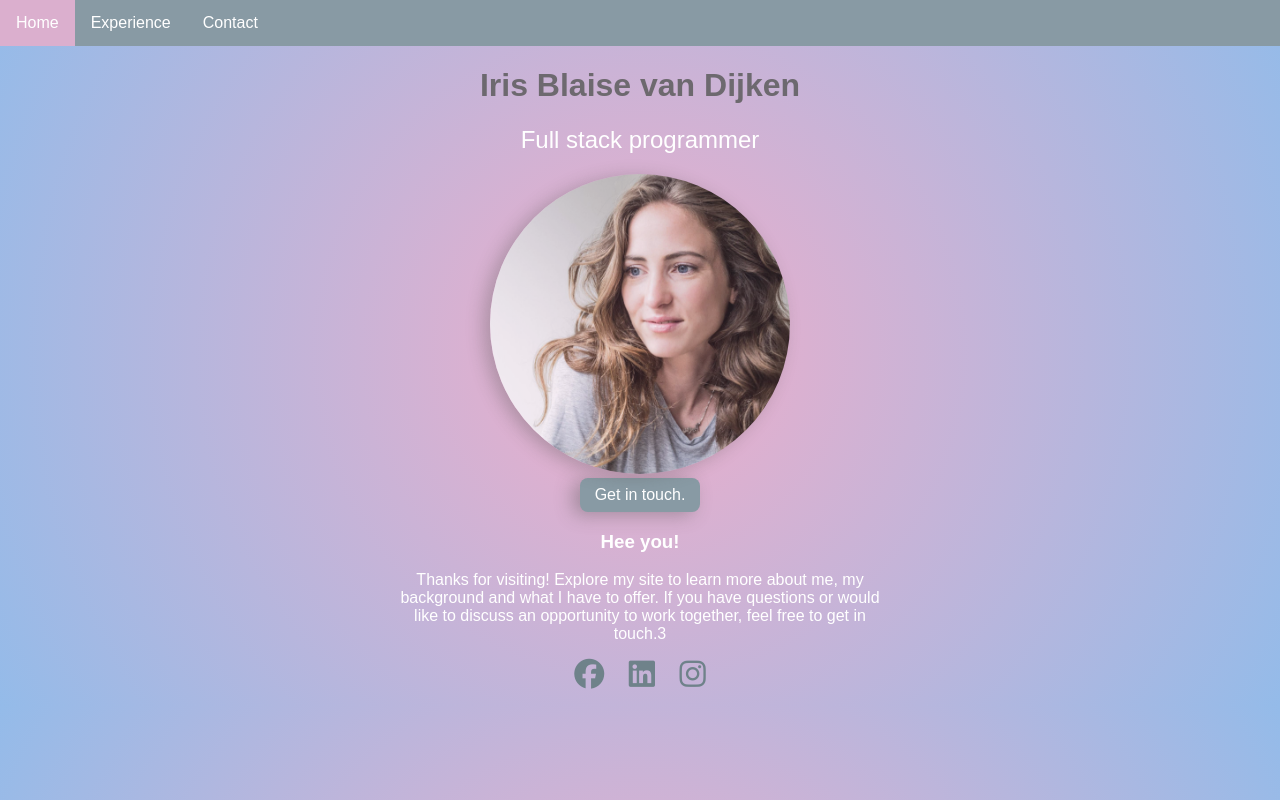
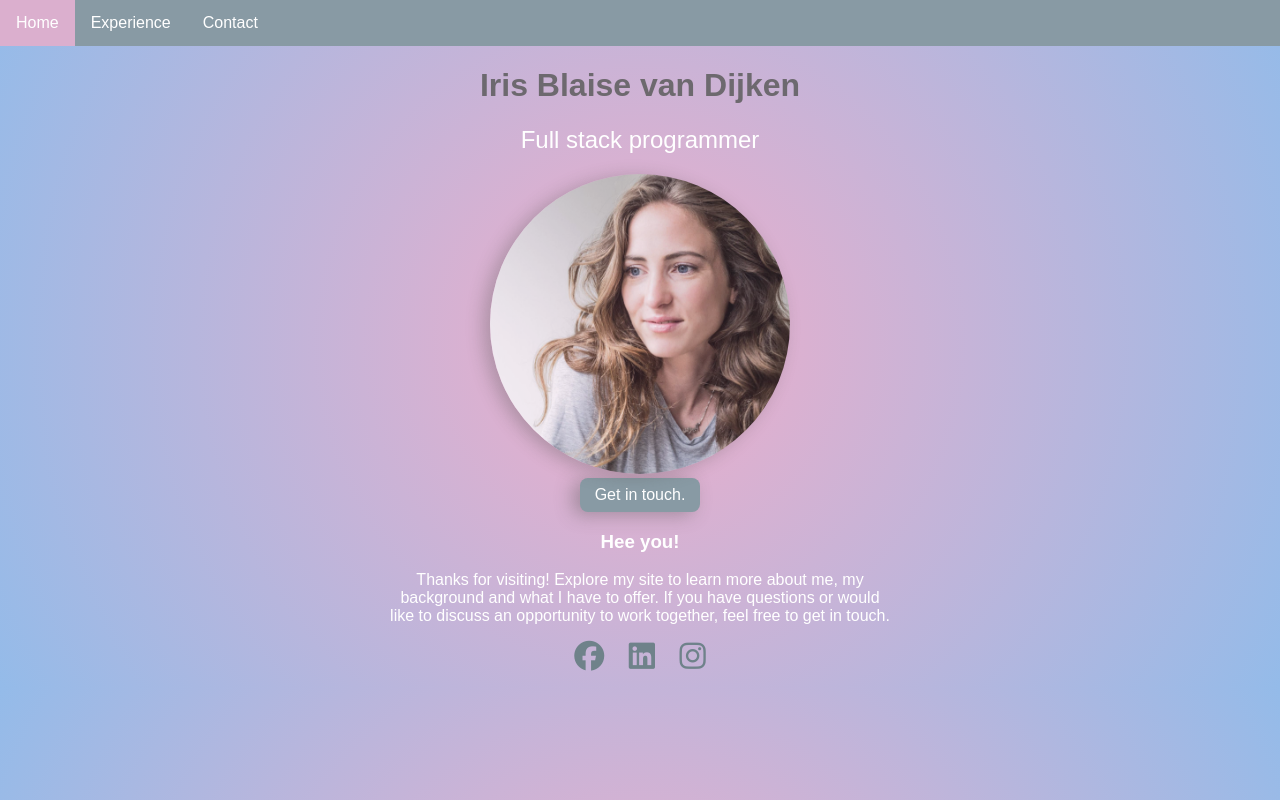
Before and after one commit to irisblaise/profile, a plain HTML site: page index.html in a window 1280 px wide. Drawn offline with Linux system fonts and the light colour scheme; a web font is replaced by a local one.

Commit message:
update text without number 3

```diff
--- a/index.html
+++ b/index.html
@@ -32,7 +32,7 @@
     </div>
     <div class="card">
       <h3>Hee you!</h3>
-      <p>Thanks for visiting! Explore my site to learn more about me, my background and what I have to offer. If you have questions or would like to discuss an opportunity to work together, feel free to get in touch.3</p>
+      <p>Thanks for visiting! Explore my site to learn more about me, my background and what I have to offer. If you have questions or would like to discuss an opportunity to work together, feel free to get in touch.</p>
       </div>
       <footer class="socials">
       <ul>
```
